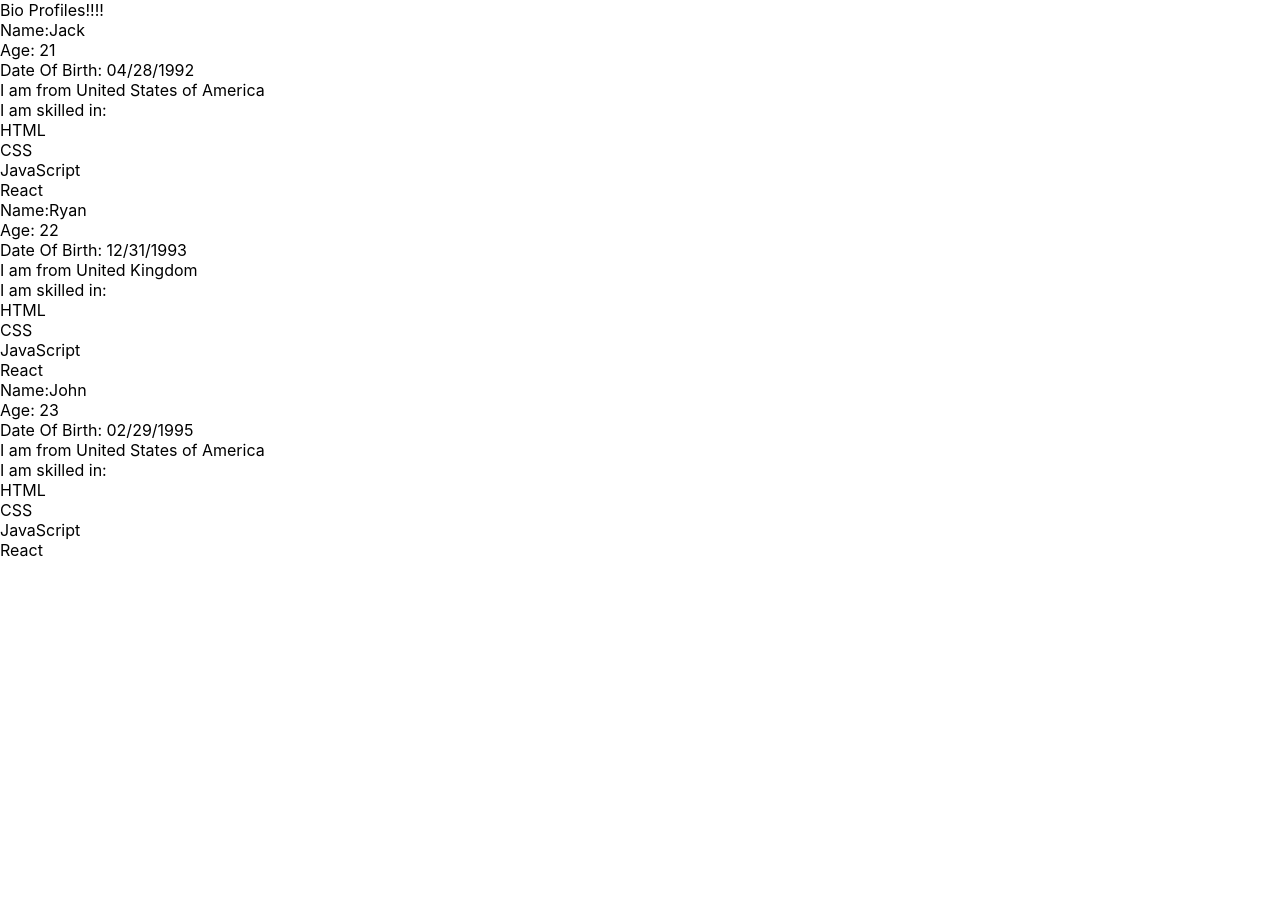
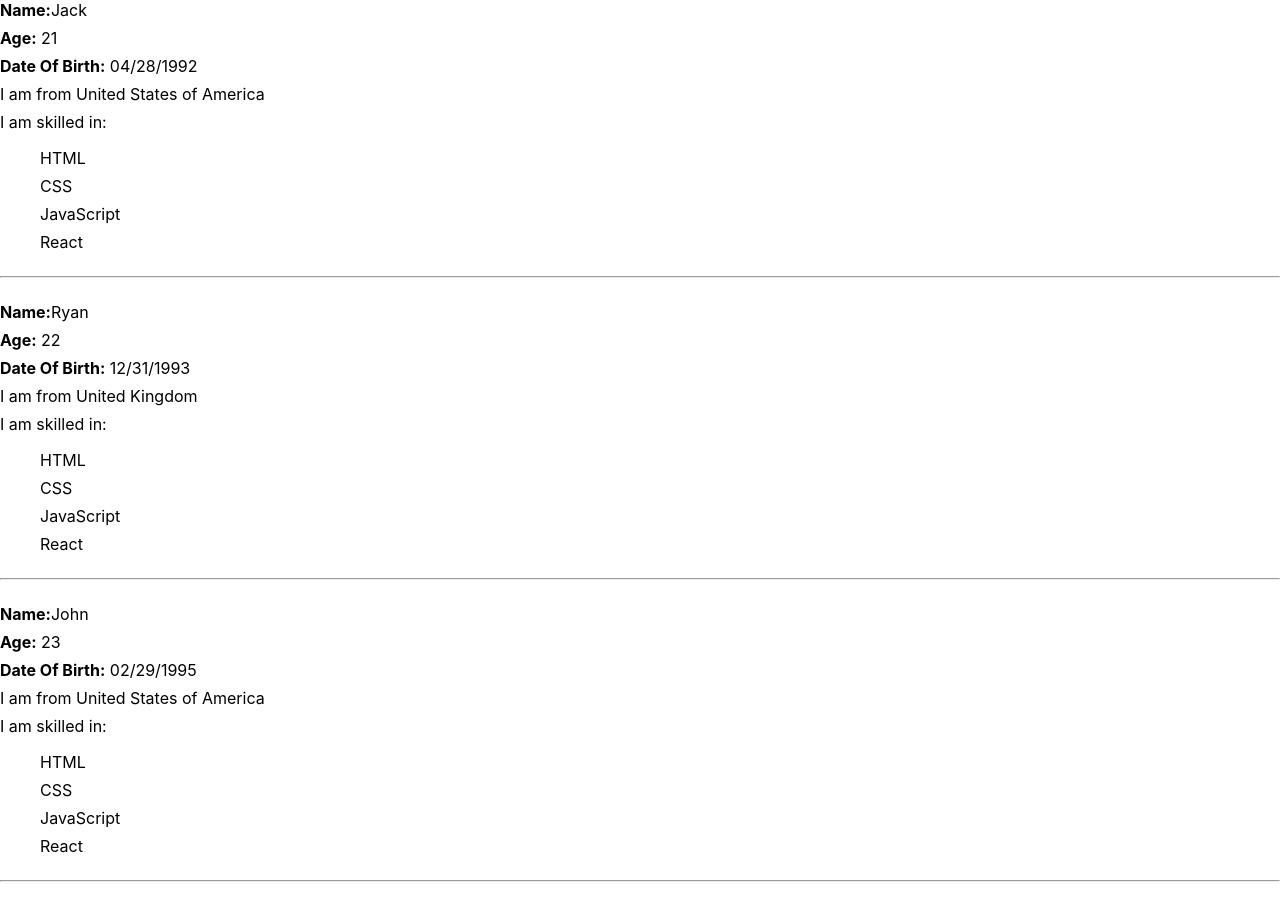
Before and after one commit to YesImKenny/ask-apps-session-3-hands-on, a React (Create React App) app in the folder bio-profile/: page / in a window 1280 px wide. Shown: the top 920 px of the page. Before the commit the page ends 800 px from the top, so only its background shows below. Built offline with nearby package versions, Linux system fonts and the light colour scheme.

Commit message:
Update positioning.

```diff
--- a/bio-profile/src/App.css
+++ b/bio-profile/src/App.css
@@ -36,3 +36,13 @@
     transform: rotate(360deg);
   }
 }
+
+div {
+  padding-bottom: 8px;
+}
+section {
+  font-weight: bold;
+}
+span {
+  font-weight: normal;
+}
--- a/bio-profile/src/App.js
+++ b/bio-profile/src/App.js
@@ -14,7 +14,6 @@ class App extends React.Component {
   render() {
     return (
       <div>
-        Bio Profiles!!!!
         <BioProfiles />
       </div>
     )
--- /dev/null
+++ b/bio-profile/src/Skills.css
@@ -0,0 +1,3 @@
+ul {
+  list-style-type: none;
+}
--- a/bio-profile/src/Skills.js
+++ b/bio-profile/src/Skills.js
@@ -1,5 +1,6 @@
 import * as React from 'react';
 import Skill from './Skill';
+import './Skills.css';
 
 class Skills extends React.Component {
   constructor(props) {
@@ -11,11 +12,16 @@ class Skills extends React.Component {
     return (
       <div>
         I am skilled in:
+        <ul>
         {skills.map((skill, index) => {
           return (
-            <Skill skill={skill} key={index}/>
+            <li key={index}>
+              <Skill skill={skill} key={index}/>
+            </li>
           );
         })}
+        </ul>
+        <hr></hr>
       </div>
     );
   }
```
